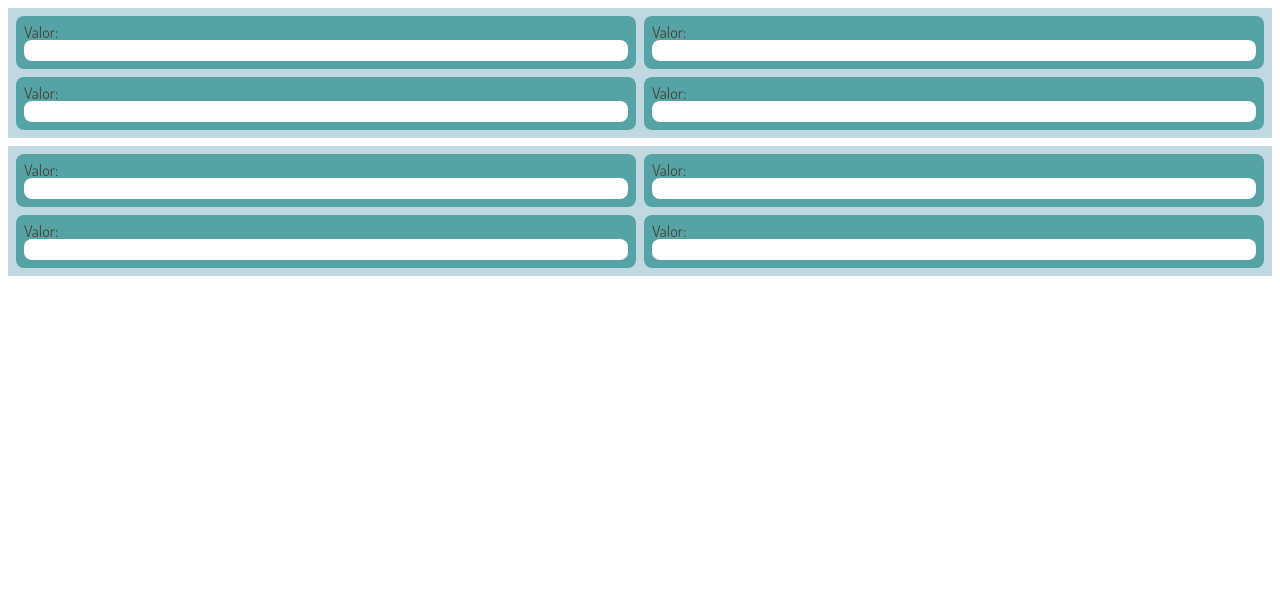
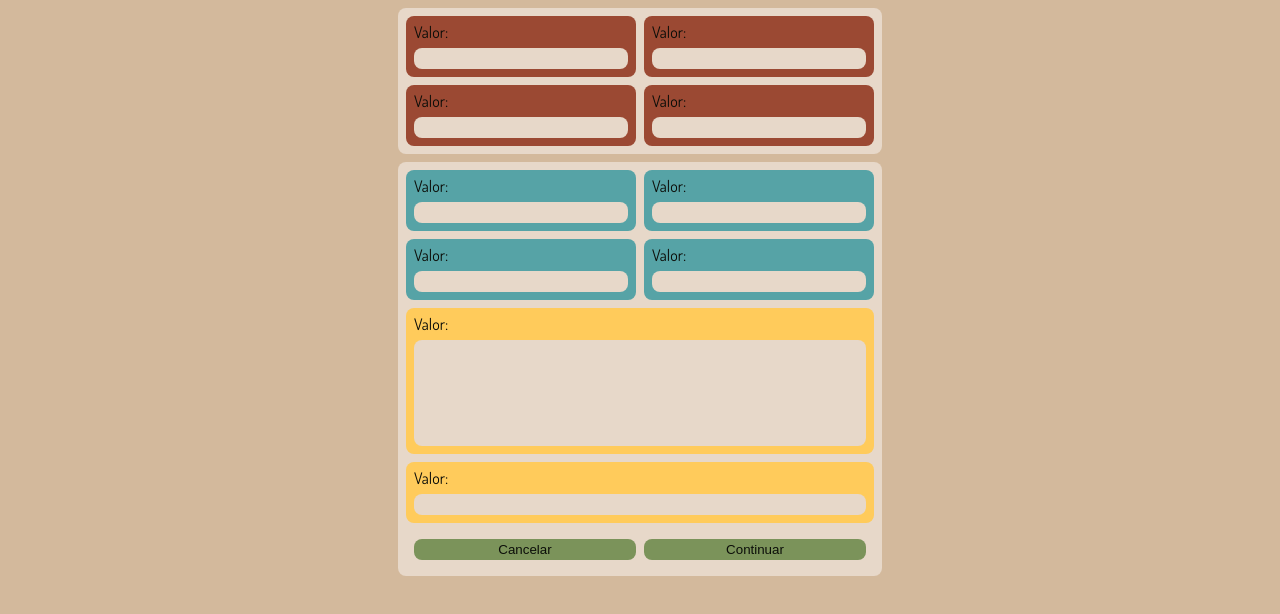
Before and after one commit to filipecancio/orbona, a plain HTML site: page grid-layout/page01.html in a window 1280 px wide. Drawn offline with Linux system fonts and the light colour scheme.

Commit message:
Grid Layout
-Estudo

```diff
--- a/grid-layout/assets/css/style.css
+++ b/grid-layout/assets/css/style.css
@@ -1,35 +1,72 @@
 /*Configurações de cor*/
-.lista{
-  background: #c0d8e0;
+body{
+  background: #D3B99C;
+  color: #0C0E09;
 }
-.componente{
-  background: #56a3a6;
+input{
+  background: #E7D8C9;
   color: #484538;
 }
-
+button{
+  background: #7B935A;
+  color: #0C0E09;
+}
+.fd-form{
+  background: #E7D8C9;
+}
+.cliente{
+  background: #56a3a6;
+}
+.assinatura{
+  background: #9B4933;
+}
+.mensagem{
+  background: #FFCB5B;
+}
 /*Configurações de estilo*/
-.componente input,
-.componente{
+.fd-form,
+div input,
+div,
+button{
   border-color: transparent;
   border-radius: 1vh;
 }
 
 /*Configurações de grid*/
-.lista{
+.fd-form{
   display: grid;
   grid-template-columns: 1fr 1fr;
   grid-gap: 1vh;
 }
 
-.lista > .componente{
+.fd-form > div{
   display: grid;
   grid-template-columns: 1fr;
+  grid-gap: 1vh;
+}
+.fd-form > div:nth-child(n+5){
+  grid-column: 1/3;
+}
+.fd-form > .botoes{
+  grid-column: 1;
+  grid-template-columns: 1fr 1fr;
 }
 /*Configurações de dimensão*/
-.lista{
+.fd-form{
   margin: 1vh;
 }
-.lista,
-.componente{
+.fd-form,
+.fd-form > div{
   padding: 1vh;
 }
+.fd-form > div:nth-child(5) input{
+  height: 100px;
+}
+body{
+  display: flex;
+  justify-content: center;
+  align-content: : center;
+}
+section{
+  width: 500px;
+}
--- a/grid-layout/page01.html
+++ b/grid-layout/page01.html
@@ -9,40 +9,52 @@
   </head>
   <body>
     <section>
-      <div class="lista" id="campo1">
-        <div class="componente">
+      <div class="fd-form">
+        <div class="assinatura">
           <label>Valor:</label>
           <input />
         </div>
-        <div class="componente">
+        <div class="assinatura">
           <label>Valor:</label>
           <input />
         </div>
-        <div class="componente">
+        <div class="assinatura">
           <label>Valor:</label>
           <input />
         </div>
-        <div class="componente">
+        <div class="assinatura">
           <label>Valor:</label>
           <input />
         </div>
       </div>
-      <div class="lista" id="campo2">
-        <div class="componente">
+      <div class="fd-form">
+        <div class="cliente">
           <label>Valor:</label>
           <input />
         </div>
-        <div class="componente">
+        <div class="cliente">
           <label>Valor:</label>
           <input />
         </div>
-        <div class="componente">
+        <div class="cliente">
           <label>Valor:</label>
           <input />
         </div>
-        <div class="componente">
+        <div class="cliente">
           <label>Valor:</label>
           <input />
+        </div>
+        <div class="mensagem">
+          <label>Valor:</label>
+          <input />
+        </div>
+        <div class="mensagem">
+          <label>Valor:</label>
+          <input />
+        </div>
+        <div class="botoes">
+          <button type="button">Cancelar</button>
+          <button type="button">Continuar</button>
         </div>
       </div>
     </section>
```
